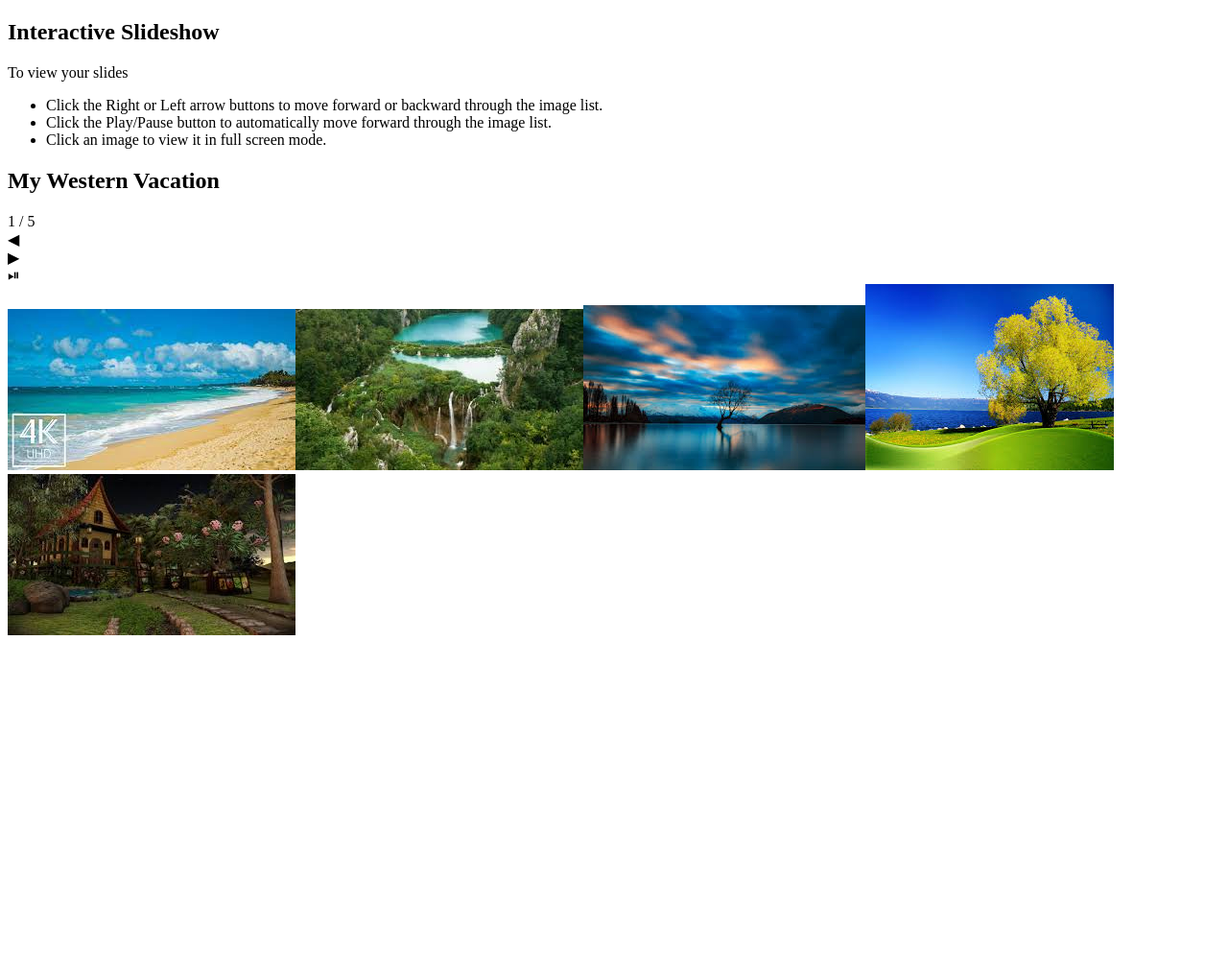
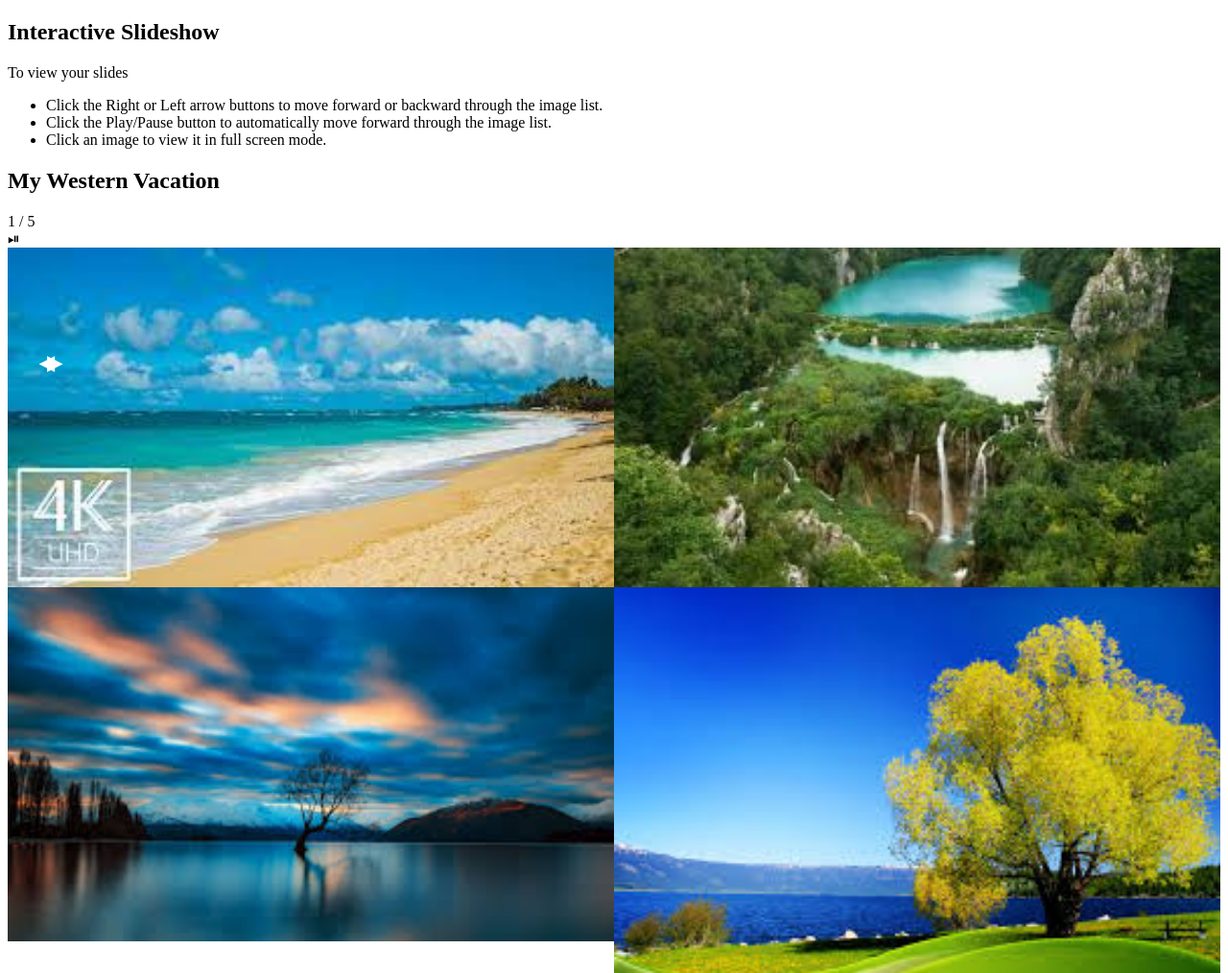
Before and after one commit to amirinma/lightBoxUpdate, a plain HTML site: page index.html in a window 1280 px wide. Shown: the top 1014 px of the page at 96% size. Before the commit the page ends 800 px from the top, so only its background shows below. Drawn offline with Linux system fonts and the light colour scheme.

Commit message:
Second push

```diff
--- /dev/null
+++ b/index.css
@@ -0,0 +1,30 @@
+
+#lbPrev{
+  left: 0;
+  border-radius: 3px 0 0 3px;
+}
+#lbPrev, #lbNext{
+  cursor: pointer;
+  position: absolute;
+  top: 50%;
+  width: auto;
+  padding: 16px;
+  margin-top: -50px;
+  margin-right: 25px;
+  margin-left: 25px;
+  color: white;
+  font-weight: bold;
+  font-size: 20px;
+  transition: 0.6s ease;
+  border-radius: 0 3px 3px 0 ;
+  user-select: none;
+  -webkit-user-select: none;
+}
+#lbPrev:hover, #lbNext:hover{
+  background-color: rgb(0, 0, 0, 0.8);
+}
+img {
+  float: left;
+  width: 50%;
+
+}
--- a/index.html
+++ b/index.html
@@ -5,6 +5,7 @@
   <title>Title</title>
   <script src="lightbox_data.js" defer></script>
   <script src="js05.js" defer></script>
+  <link href="index.css" rel="stylesheet">
 </head>
 <body>
   <article>
--- a/js05.js
+++ b/js05.js
@@ -23,14 +23,26 @@ function createLightbox(){
   lightBox.appendChild(lbPrev);
   lbPrev.id = "lbPrev";
   lbPrev.innerHTML = "&#9664";
+  lbPrev.onclick = showPrev;
   //design the light box next slide button
   lightBox.appendChild(lbNext);
   lbNext.id = "lbNext";
   lbNext.innerHTML = "&#9654"
+  lbNext.onclick = showNext;
   //design the lightbox play-pause button
   lightBox.appendChild(lbPlay);
   lbPlay.id = "lbPlay";
   lbPlay.innerHTML = "&#9199"
+  let timeID;
+  lbPlay.onclick = function (){
+    if (timeID){
+      window.clearInterval(timeID);
+      timeID = undefined;
+    } else {
+      showNext();
+      timeID = window.setInterval(showNext, 1500);
+    }
+  }
   //design the lightbox images container
   lightBox.appendChild(lbImages);
   lbImages.id = "lbImages";
@@ -41,4 +53,18 @@ function createLightbox(){
     image.alt = imgCaptions[i];
     lbImages.appendChild(image);
   }
+ //function to move forward through the images list
+  function showNext(){
+   lbImages.appendChild(lbImages.firstElementChild);
+   (currentImg < imgCount)? currentImg ++ : currentImg = 1;
+   lbCounter.textContent = currentImg + " / " + imgCount;
+   console.log(lbImages)
+    console.log(currentImg)
+  }
+ //function to move backward through the images list
+  function showPrev(){
+   lbImages.insertBefore(lbImages.lastElementChild, lbImages.firstElementChild);
+    (currentImg > 1) ? currentImg -- : currentImg = imgCount;
+    lbCounter.textContent = currentImg + " / " + imgCount;
+  }
 }
```
